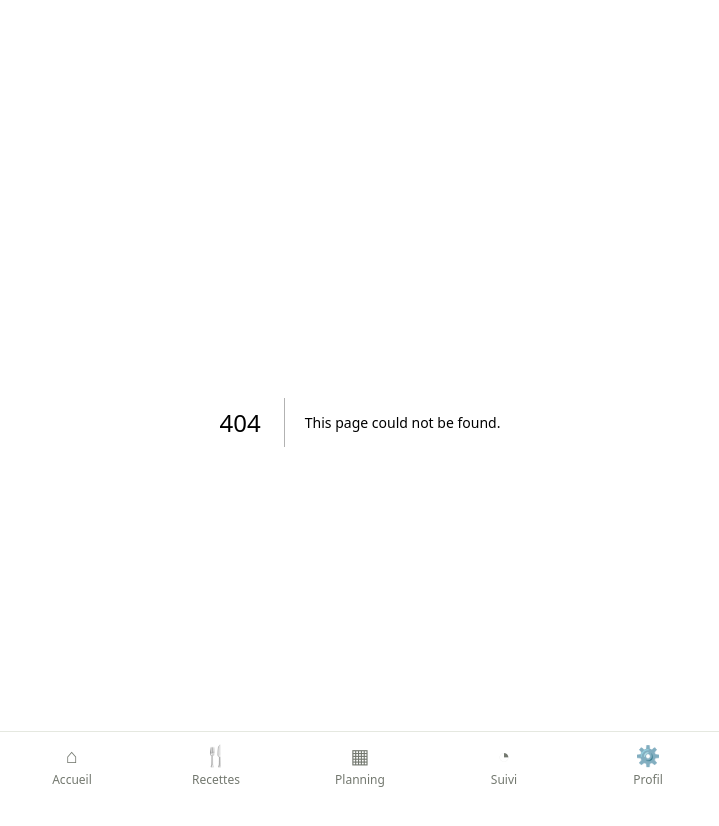
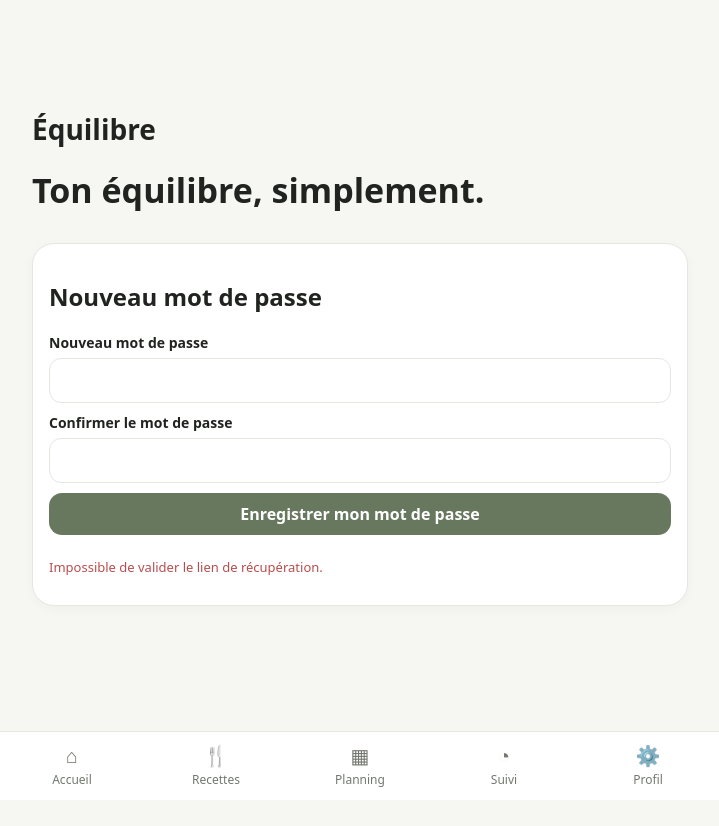
Before and after one commit to clement490/equilibre-app-v2, a Next.js app: page /auth/reset-password in a window 1280 px wide. Before the commit this address had no page. Shown: the top 826 px of the page, without its empty margins (280-999 px from the left). Built offline with nearby package versions, Linux system fonts and the light colour scheme; no server answers.

Commit message:
Ajoute la récupération de mot de passe

```diff
--- /dev/null
+++ b/app/auth/reset-password/page.tsx
@@ -0,0 +1,133 @@
+'use client'
+
+import { useEffect, useState } from 'react'
+import { useSearchParams } from 'next/navigation'
+import { Suspense } from 'react'
+import { supabaseBrowser } from '@/lib/supabase-browser'
+
+function ResetPasswordContent() {
+  const params = useSearchParams()
+  const [password, setPassword] = useState('')
+  const [confirm, setConfirm] = useState('')
+  const [error, setError] = useState('')
+  const [loading, setLoading] = useState(true)
+  const [saved, setSaved] = useState(false)
+
+  useEffect(() => {
+    async function prepare() {
+      const code = params.get('code')
+
+      if (code) {
+        const { error } = await supabaseBrowser().auth.exchangeCodeForSession(code)
+        if (error) {
+          setError('Le lien de récupération est invalide ou expiré.')
+          setLoading(false)
+          return
+        }
+      }
+
+      const { data } = await supabaseBrowser().auth.getSession()
+
+      if (!data.session) {
+        setError('Impossible de valider le lien de récupération.')
+      }
+
+      setLoading(false)
+    }
+
+    prepare()
+  }, [params])
+
+  async function submit(e: React.FormEvent) {
+    e.preventDefault()
+    setError('')
+
+    if (password.length < 6) {
+      setError('Le mot de passe doit contenir au moins 6 caractères.')
+      return
+    }
+
+    if (password !== confirm) {
+      setError('Les deux mots de passe ne correspondent pas.')
+      return
+    }
+
+    const { error } = await supabaseBrowser().auth.updateUser({
+      password,
+    })
+
+    if (error) {
+      setError(error.message)
+      return
+    }
+
+    setSaved(true)
+
+    setTimeout(() => {
+      window.location.href = '/'
+    }, 1000)
+  }
+
+  if (loading) {
+    return (
+      <main className="authpage">
+        <div className="authlogo">Équilibre</div>
+        <p className="muted">Validation du lien…</p>
+      </main>
+    )
+  }
+
+  return (
+    <main className="authpage">
+      <div className="authlogo">Équilibre</div>
+
+      <h1>Ton équilibre, simplement.</h1>
+
+      <div className="card authcard">
+        <h2>Nouveau mot de passe</h2>
+
+        {saved ? (
+          <p>✅ Mot de passe enregistré. Redirection…</p>
+        ) : (
+          <form className="form" onSubmit={submit}>
+            <label>
+              Nouveau mot de passe
+              <input
+                type="password"
+                required
+                minLength={6}
+                value={password}
+                onChange={e => setPassword(e.target.value)}
+              />
+            </label>
+
+            <label>
+              Confirmer le mot de passe
+              <input
+                type="password"
+                required
+                minLength={6}
+                value={confirm}
+                onChange={e => setConfirm(e.target.value)}
+              />
+            </label>
+
+            <button className="btn">
+              Enregistrer mon mot de passe
+            </button>
+
+            {error && <p className="error">{error}</p>}
+          </form>
+        )}
+      </div>
+    </main>
+  )
+}
+
+export default function ResetPassword() {
+  return (
+    <Suspense fallback={<main className="authpage">Chargement…</main>}>
+      <ResetPasswordContent />
+    </Suspense>
+  )
+}
--- a/middleware.ts
+++ b/middleware.ts
@@ -20,6 +20,12 @@ export async function middleware(request: NextRequest) {
 
   const { data: { user } } = await supabase.auth.getUser()
   const isAuthRoute = request.nextUrl.pathname.startsWith('/auth') || request.nextUrl.pathname.startsWith('/invite/')
+  if (!user && request.nextUrl.searchParams.has('code')) {
+    const resetUrl = new URL('/auth/reset-password', request.url)
+    resetUrl.searchParams.set('code', request.nextUrl.searchParams.get('code')!)
+    return NextResponse.redirect(resetUrl)
+  }
+
   if (!user && !isAuthRoute) return NextResponse.redirect(new URL('/auth', request.url))
   if (user && request.nextUrl.pathname === '/auth') return NextResponse.redirect(new URL('/', request.url))
   return response
```
